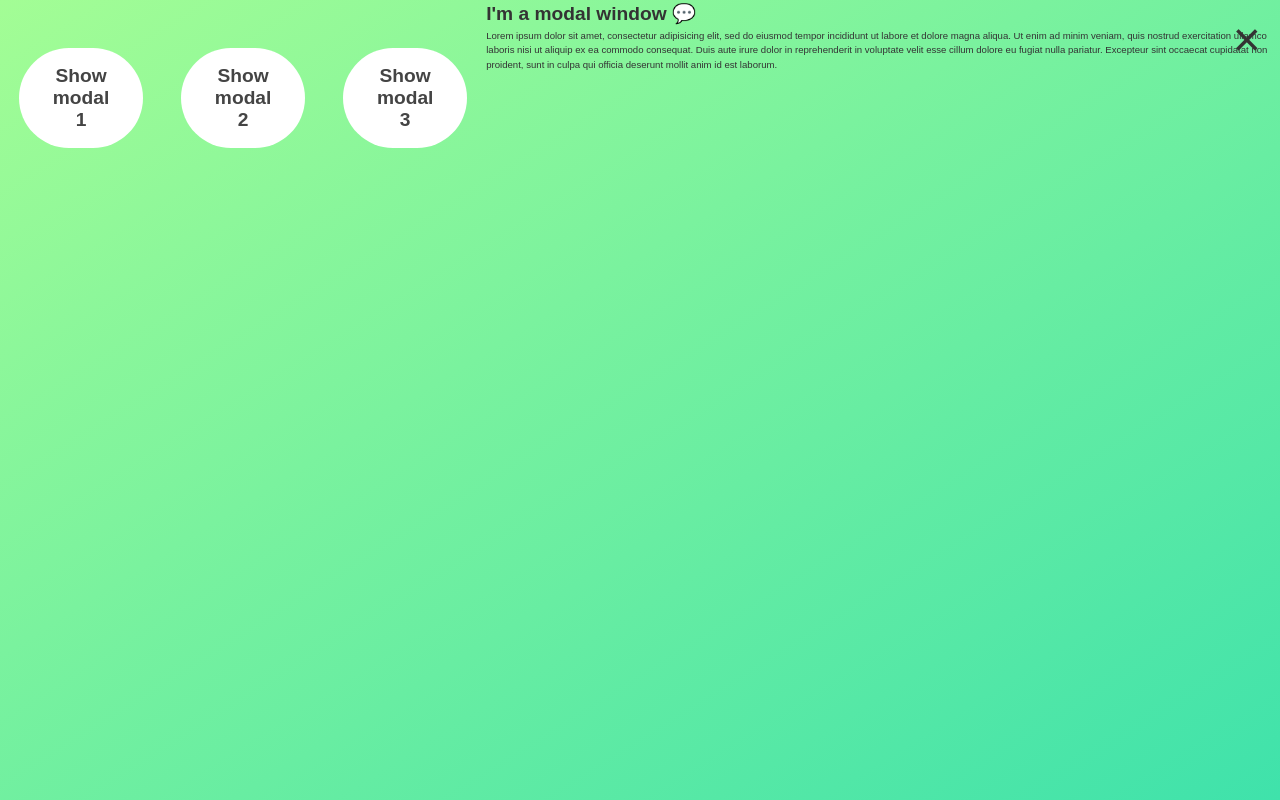
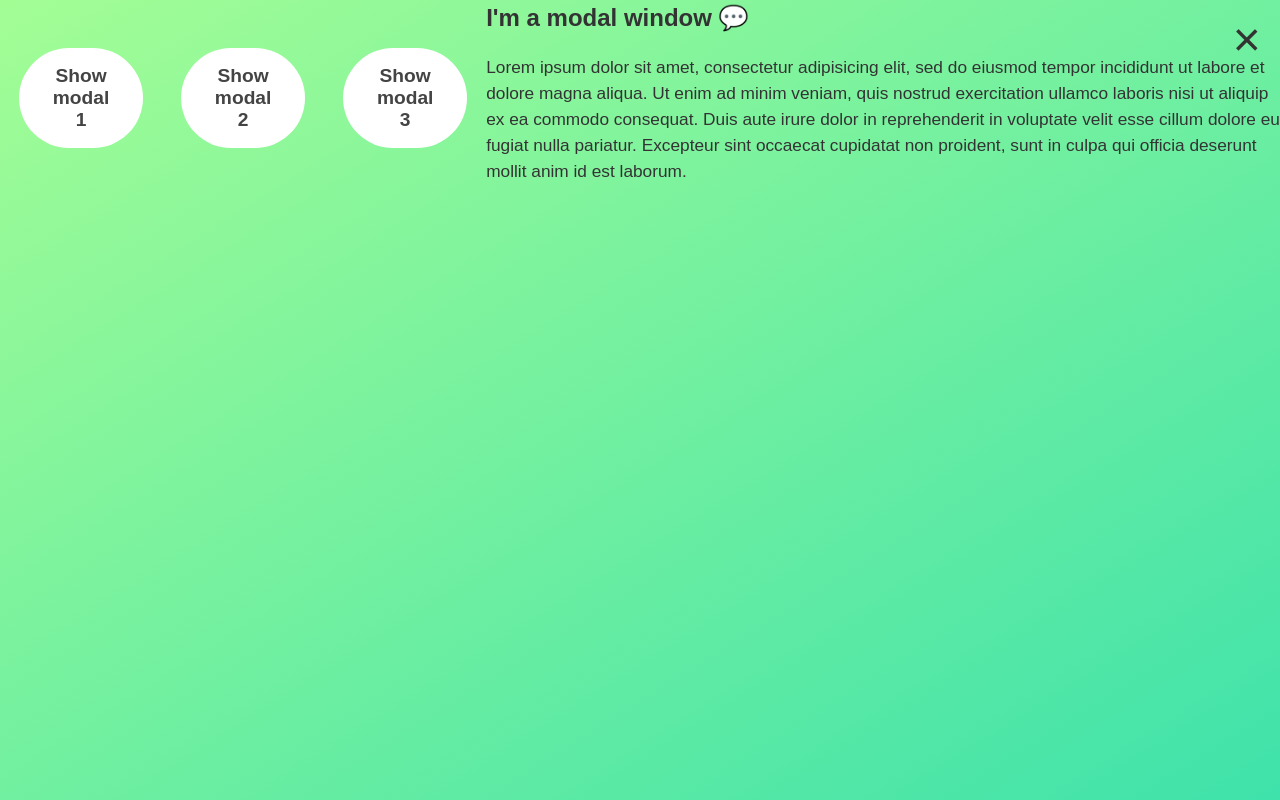
Before and after one commit to mareks40/modalWindow, a plain HTML site: page index.html in a window 1280 px wide. Drawn offline with Linux system fonts and the light colour scheme.

Commit message:
[writing code]: styling h1 i p elements

```diff
--- a/style.css
+++ b/style.css
@@ -42,3 +42,12 @@ body {
   border: none;
   background: none;
 }
+
+h1 {
+  font-size: 2.5rem;
+  margin-bottom: 2rem;
+}
+
+p {
+  font-size: 1.8rem;
+}
```
